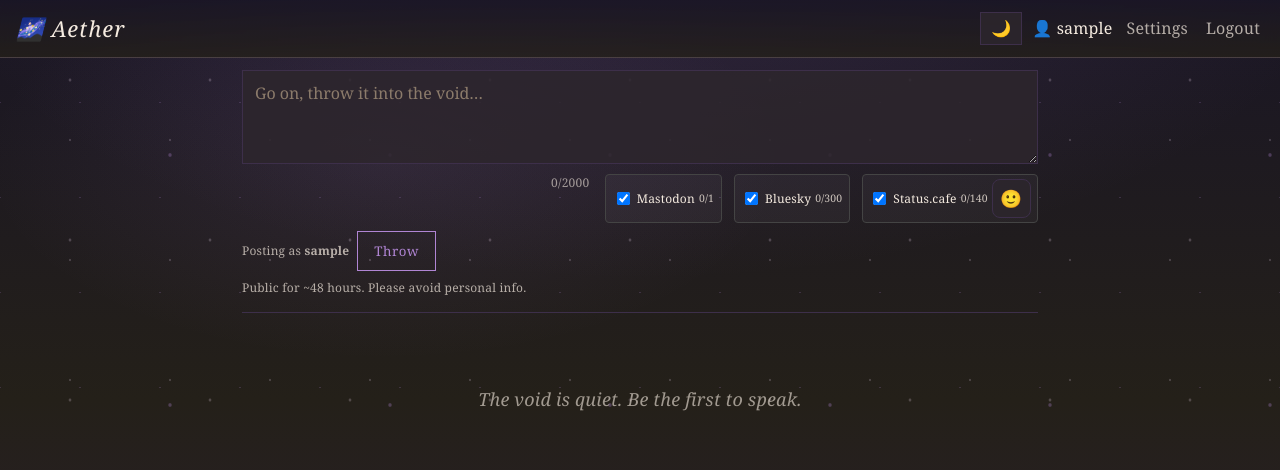
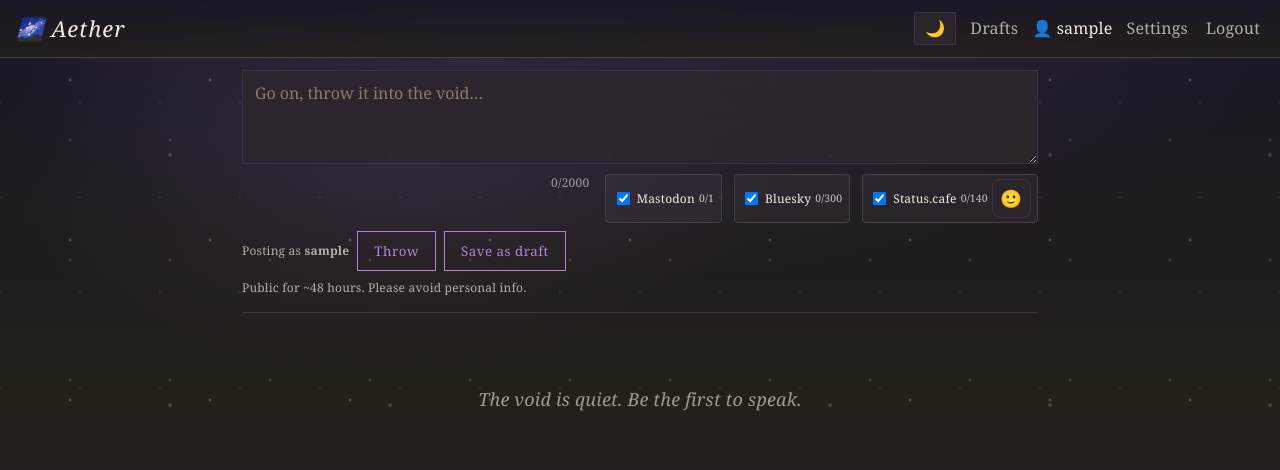
Before and after one commit to meadowingc/aether, a Django app: page / in a window 1280 px wide. Shown: the top 470 px of the page. Run offline with Django 5.2, Linux system fonts and the light colour scheme; a user stored in the database is signed in; tables that the repository leaves empty hold one stand-in row (values such as "Sample post").

Commit message:
start work on drafts support

```diff
--- a/aether_notes/models.py
+++ b/aether_notes/models.py
@@ -18,6 +18,9 @@
     flags = models.PositiveIntegerField(default=0)
     # Device that created the note (client-generated UUID). Used for delete authorization.
     created_device_id = models.CharField(max_length=64, null=True, blank=True, db_index=True)
+    # Draft support
+    is_draft = models.BooleanField(default=False, db_index=True)
+    last_modified = models.DateTimeField(auto_now=True)
 
     def __str__(self) -> str:
         return self.text
--- /dev/null
+++ b/aether_notes/templates/aether_notes/_note_form.html
@@ -0,0 +1,63 @@
+{# Reusable note form partial. Expects variables: form_action, note_text, submit_label, show_save_draft, is_edit, errors, device_id, user, profile, crosspost fields, etc. #}
+<form class="note-form" action="{{ form_action }}" method="post">
+  {% csrf_token %}
+  <label class="sr-only" for="note_text">Note</label>
+  <textarea id="note_text" name="text" rows="3" maxlength="2000" placeholder="Go on, throw it into the void…" required autocomplete="off">{{ note_text|default_if_none:"" }}</textarea>
+  <div class="counter-row">
+    <span id="note_counter" class="char-counter">0/2000</span>
+    {% if user.is_authenticated and profile %}
+      {% with p=profile %}
+        <div class="network-counters">
+          {% if p.crosspost_mastodon and p.mastodon_instance and p.mastodon_token %}
+            <label class="net-toggle">
+              <input type="checkbox" name="xp_mastodon" id="xp_mastodon" checked>
+              <span>Mastodon</span>
+              <span id="mastodon_counter" class="char-counter small" data-limit="{{ p.mastodon_char_limit|default:2000 }}">0/{{ p.mastodon_char_limit|default:2000 }}</span>
+            </label>
+          {% endif %}
+          {% if p.crosspost_bluesky and p.bluesky_handle and p.bluesky_app_password %}
+            <label class="net-toggle">
+              <input type="checkbox" name="xp_bluesky" id="xp_bluesky" checked>
+              <span>Bluesky</span>
+              <span id="bluesky_counter" class="char-counter small" data-limit="300">0/300</span>
+            </label>
+          {% endif %}
+          {% if p.crosspost_status_cafe and p.status_cafe_username and p.status_cafe_password %}
+            <label class="net-toggle">
+              <input type="checkbox" name="xp_status_cafe" id="xp_status_cafe" checked>
+              <span>Status.cafe</span>
+              <span id="status_cafe_counter" class="char-counter small" data-limit="140">0/140</span>
+              <span class="face-picker-wrap" style="display:inline-flex; align-items:center; gap:4px;">
+                <input type="hidden" name="xp_status_cafe_face" id="xp_status_cafe_face" value="">
+                <button type="button" id="face_display_btn" class="face-emoji-btn" aria-haspopup="dialog" aria-expanded="false" aria-controls="face_picker_popup" title="Pick an emoji" data-default="🙂">🙂</button>
+              </span>
+            </label>
+          {% endif %}
+        </div>
+      {% endwith %}
+    {% endif %}
+  </div>
+  <div class="form-row">
+    {% if not user.is_authenticated %}
+      <label class="sr-only" for="note_author">Author (optional)</label>
+      <input type="text" id="note_author" name="author" placeholder="Your name (optional)" maxlength="25" autocomplete="off" aria-describedby="author_status">
+      <span id="author_status" class="hint" role="alert" style="margin-left:.5rem;"></span>
+      <input type="hidden" id="note_device_id" name="device_id" value="{{ device_id|default_if_none:"" }}">
+      <label class="remember"><input type="checkbox" id="remember_author"> Remember</label>
+    {% else %}
+      <input type="hidden" id="note_device_id" name="device_id" value="{{ device_id|default_if_none:"" }}">
+      <p class="hint">Posting as <strong>{{ user.username }}</strong></p>
+    {% endif %}
+    <button type="submit" name="throw">{% if submit_label %}{{ submit_label }}{% else %}Throw{% endif %}</button>
+    {% if show_save_draft %}
+      <button type="submit" name="save_draft" value="1" formnovalidate>Save as draft</button>
+    {% endif %}
+    {% if is_edit %}
+      <button type="submit" name="save_changes" formnovalidate>Save changes</button>
+    {% endif %}
+  </div>
+  {% if errors %}
+    <p class="error">{{ errors }}</p>
+  {% endif %}
+  <p class="hint">{% if is_edit %}Edit your draft. You can save changes or throw it.{% else %}Public for ~48 hours. Please avoid personal info.{% endif %}</p>
+</form>
--- a/aether_notes/templates/aether_notes/base.html
+++ b/aether_notes/templates/aether_notes/base.html
@@ -41,6 +41,7 @@
           🌙
         </button>
         {% if request.user.is_authenticated %}
+          <a class="about-link" href="{% url 'drafts_list' %}">Drafts</a>
           {% if request.user.profile.show_archive %}
             <a class="user-pill" href="{% url 'accounts:user_archive' request.user.username %}">👤 {{ request.user.username }}</a>
           {% else %}
--- a/aether_notes/templates/aether_notes/index.html
+++ b/aether_notes/templates/aether_notes/index.html
@@ -4,59 +4,8 @@
 {% block title %}Aether{% endblock %}
 
 {% block content %}
-  <form class="note-form" action="{% url 'create_note' %}" method="post">
-    {% csrf_token %}
-    <label class="sr-only" for="note_text">New Note</label>
-    <textarea id="note_text" name="text" rows="3" maxlength="2000" placeholder="Go on, throw it into the void…" required></textarea>
-    <div class="counter-row">
-      <span id="note_counter" class="char-counter">0/2000</span>
-      {% if request.user.is_authenticated and request.user.profile %}
-        {% with p=request.user.profile %}
-          <div class="network-counters">
-            {% if p.crosspost_mastodon and p.mastodon_instance and p.mastodon_token %}
-              <label class="net-toggle">
-                <input type="checkbox" name="xp_mastodon" id="xp_mastodon" checked>
-                <span>Mastodon</span>
-                <span id="mastodon_counter" class="char-counter small" data-limit="{{ p.mastodon_char_limit|default:2000 }}">0/{{ p.mastodon_char_limit|default:2000 }}</span>
-              </label>
-            {% endif %}
-            {% if p.crosspost_bluesky and p.bluesky_handle and p.bluesky_app_password %}
-              <label class="net-toggle">
-                <input type="checkbox" name="xp_bluesky" id="xp_bluesky" checked>
-                <span>Bluesky</span>
-                <span id="bluesky_counter" class="char-counter small" data-limit="300">0/300</span>
-              </label>
-            {% endif %}
-            {% if p.crosspost_status_cafe and p.status_cafe_username and p.status_cafe_password %}
-              <label class="net-toggle">
-                <input type="checkbox" name="xp_status_cafe" id="xp_status_cafe" checked>
-                <span>Status.cafe</span>
-                <span id="status_cafe_counter" class="char-counter small" data-limit="140">0/140</span>
-                <span class="face-picker-wrap" style="display:inline-flex; align-items:center; gap:4px;">
-                  <input type="hidden" name="xp_status_cafe_face" id="xp_status_cafe_face" value="">
-                  <button type="button" id="face_display_btn" class="face-emoji-btn" aria-haspopup="dialog" aria-expanded="false" aria-controls="face_picker_popup" title="Pick an emoji" data-default="🙂">🙂</button>
-                </span>
-              </label>
-            {% endif %}
-          </div>
-        {% endwith %}
-      {% endif %}
-    </div>
-    <div class="form-row">
-      {% if not request.user.is_authenticated %}
-      <label class="sr-only" for="note_author">Author (optional)</label>
-      <input type="text" id="note_author" name="author" placeholder="Your name (optional)" maxlength="25" autocomplete="off" aria-describedby="author_status">
-      <span id="author_status" class="hint" role="alert" style="margin-left:.5rem;"></span>
-      <input type="hidden" id="note_device_id" name="device_id" value="">
-      <label class="remember"><input type="checkbox" id="remember_author"> Remember</label>
-      {% else %}
-      <input type="hidden" id="note_device_id" name="device_id" value="">
-      <p class="hint">Posting as <strong>{{ request.user.username }}</strong></p>
-      {% endif %}
-      <button type="submit">Throw</button>
-    </div>
-    <p class="hint">Public for ~48 hours. Please avoid personal info.</p>
-  </form>
+  {% url 'create_note' as form_action %}
+  {% include "aether_notes/_note_form.html" with form_action=form_action note_text="" submit_label="Throw" show_save_draft=request.user.is_authenticated is_edit=False errors=None device_id="" user=request.user profile=request.user.profile|default_if_none:"" %}
 
   {% if latest_note_list %}
     <section id="soup" class="soup">
--- a/aether_notes/urls.py
+++ b/aether_notes/urls.py
@@ -9,4 +9,6 @@
     path("witness/", views.witness, name="witness"),
     path("flag-note/", views.flag_note, name="flag_note"),
     path("delete-note/", views.delete_note, name="delete_note"),
+    path("drafts/", views.drafts_list, name="drafts_list"),
+    path("drafts/<int:pk>/edit/", views.edit_draft, name="edit_draft"),
 ]
--- a/aether_notes/views.py
+++ b/aether_notes/views.py
@@ -14,9 +14,45 @@
 from accounts.social import post_selected_networks_async
 
 from .models import Note, NoteFlag, NoteView
+from django.contrib.auth.decorators import login_required
+from django.http import Http404
 
 
 # Create your views here.
+
+@login_required
+def drafts_list(request):
+    """List drafts for the authenticated user."""
+    drafts = Note.objects.filter(user=request.user, is_draft=True).order_by("-last_modified")
+    return render(request, "aether_notes/drafts.html", {"drafts": drafts})
+
+@login_required
+def edit_draft(request, pk):
+    """Edit or publish a draft."""
+    try:
+        draft = Note.objects.get(pk=pk, user=request.user, is_draft=True)
+    except Note.DoesNotExist:
+        raise Http404("Draft not found")
+
+    if request.method == "POST":
+        text = (request.POST.get("text") or "").strip()
+        if not text:
+            return render(request, "aether_notes/edit_draft.html", {"draft": draft, "error": "Text cannot be empty."})
+
+        draft.text = text
+        draft.last_modified = timezone.now()
+
+        if "throw" in request.POST:
+            draft.is_draft = False
+            draft.pub_date = timezone.now()
+            draft.save()
+            return redirect("index")
+        else:
+            draft.save()
+            return render(request, "aether_notes/edit_draft.html", {"draft": draft, "saved": True})
+
+    return render(request, "aether_notes/edit_draft.html", {"draft": draft})
+
 def index(request):
     now = timezone.now()
     cutoff = now - datetime.timedelta(days=2)
@@ -45,6 +81,7 @@
 
 @rate_limited("create_note", limit=2, window_seconds=60)
 def create_note(request):
+    print("DEBUG: create_note view called, method =", request.method)
     if request.method != "POST":
         return redirect(reverse("index"))
 
@@ -53,6 +90,9 @@
         return redirect(reverse("index"))
 
     created_device_id = (request.POST.get("device_id") or "").strip() or None
+
+    # Check if saving as draft
+    save_as_draft = "save_draft" in request.POST
 
     if request.user.is_authenticated:
         # Authenticated: ignore provided author, bind to user
@@ -75,6 +115,18 @@
 
     if len(text) > 200:
         return JsonResponse({"ok": False, "error": "text_too_long"}, status=400)
+
+    if save_as_draft and request.user.is_authenticated:
+        new_note = Note(
+            text=text,
+            author=author,
+            user=user,
+            pub_date=timezone.now(),
+            created_device_id=created_device_id,
+            is_draft=True,
+        )
+        new_note.save()
+        return redirect("drafts_list")
 
     new_note = Note(
         text=text,
```
Also changed, not shown: aether_notes/templates/aether_notes/drafts.html (added, +18 -0 lines), aether_notes/templates/aether_notes/edit_draft.html (added, +20 -0 lines), aether_notes/migrations/0012_note_is_draft_note_last_modified.py (added).
